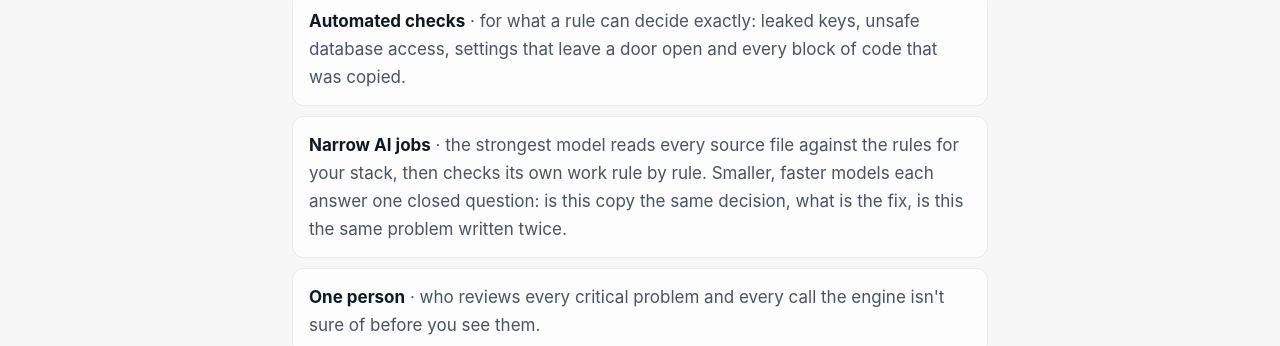
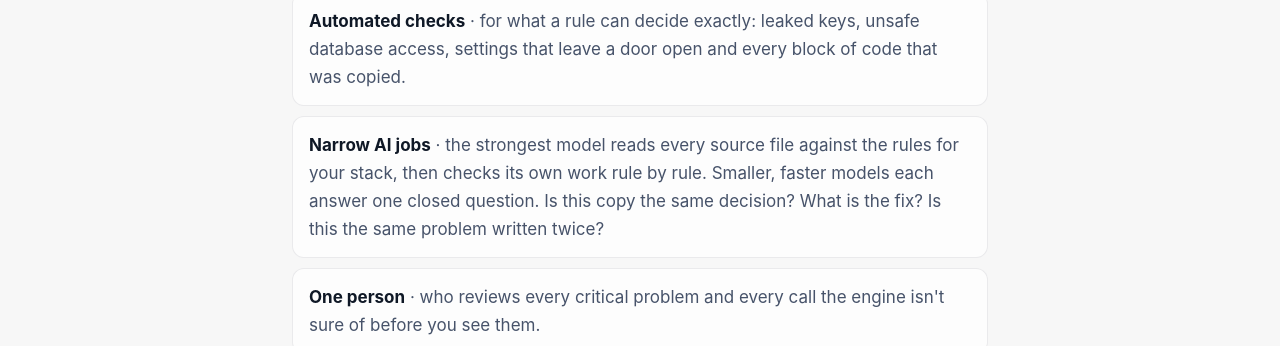
Before and after one commit to zernst3/cantus-works, a plain HTML site: page how-camerata-works.html in a window 1280 px wide. Shown: the part 627-973 px from the top of the page. Drawn offline with Linux system fonts and the light colour scheme.

Commit message:
How Camerata works: the three closed questions end with question marks
Co-Authored-By: Claude Opus 5.5 <noreply@anthropic.com>

```diff
--- a/how-camerata-works.html
+++ b/how-camerata-works.html
@@ -47,7 +47,7 @@
     <h2>One engine, narrow AI jobs, then a person</h2>
     <ul class="check-list">
       <li><b>Automated checks</b> · for what a rule can decide exactly: leaked keys, unsafe database access, settings that leave a door open and every block of code that was copied.</li>
-      <li><b>Narrow AI jobs</b> · the strongest model reads every source file against the rules for your stack, then checks its own work rule by rule. Smaller, faster models each answer one closed question: is this copy the same decision, what is the fix, is this the same problem written twice.</li>
+      <li><b>Narrow AI jobs</b> · the strongest model reads every source file against the rules for your stack, then checks its own work rule by rule. Smaller, faster models each answer one closed question. Is this copy the same decision? What is the fix? Is this the same problem written twice?</li>
       <li><b>One person</b> · who reviews every critical problem and every call the engine isn't sure of before you see them.</li>
     </ul>
     <p>The engine proposes. I decide. The report says how many candidates I threw out. Coverage never depends on a model's attention: the record of what was read is the coverage list in your report.</p>
```
